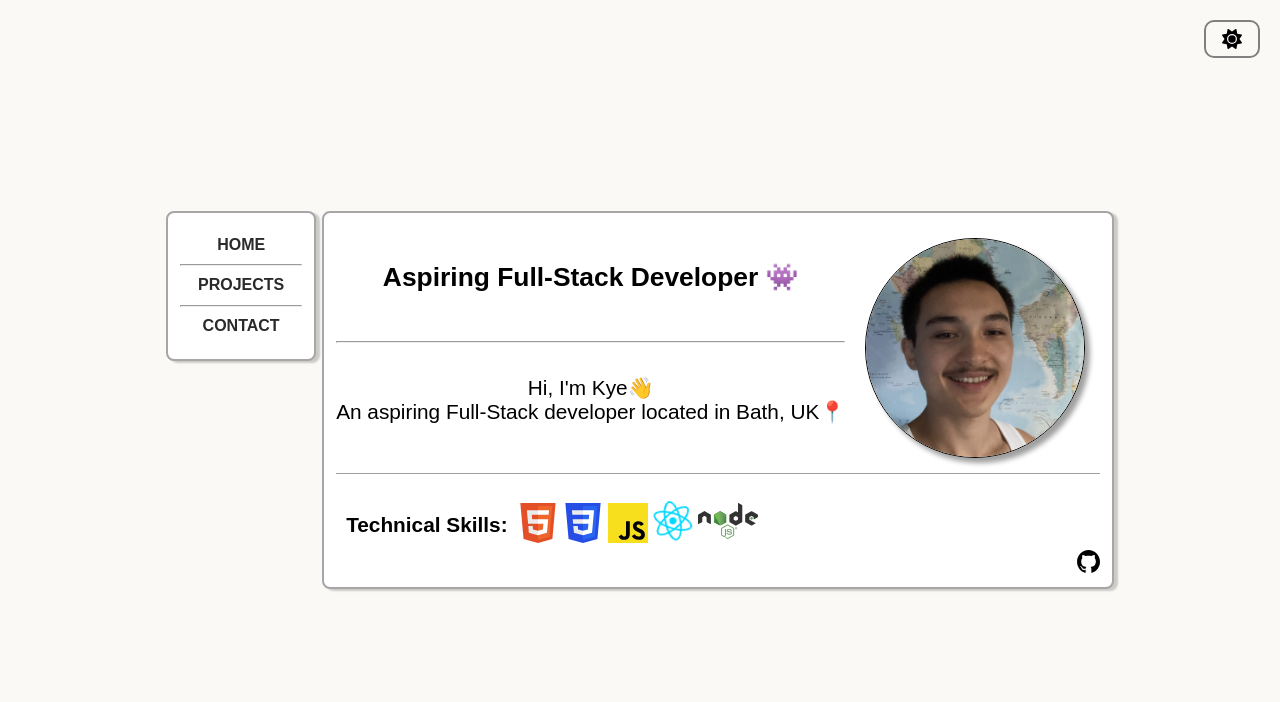
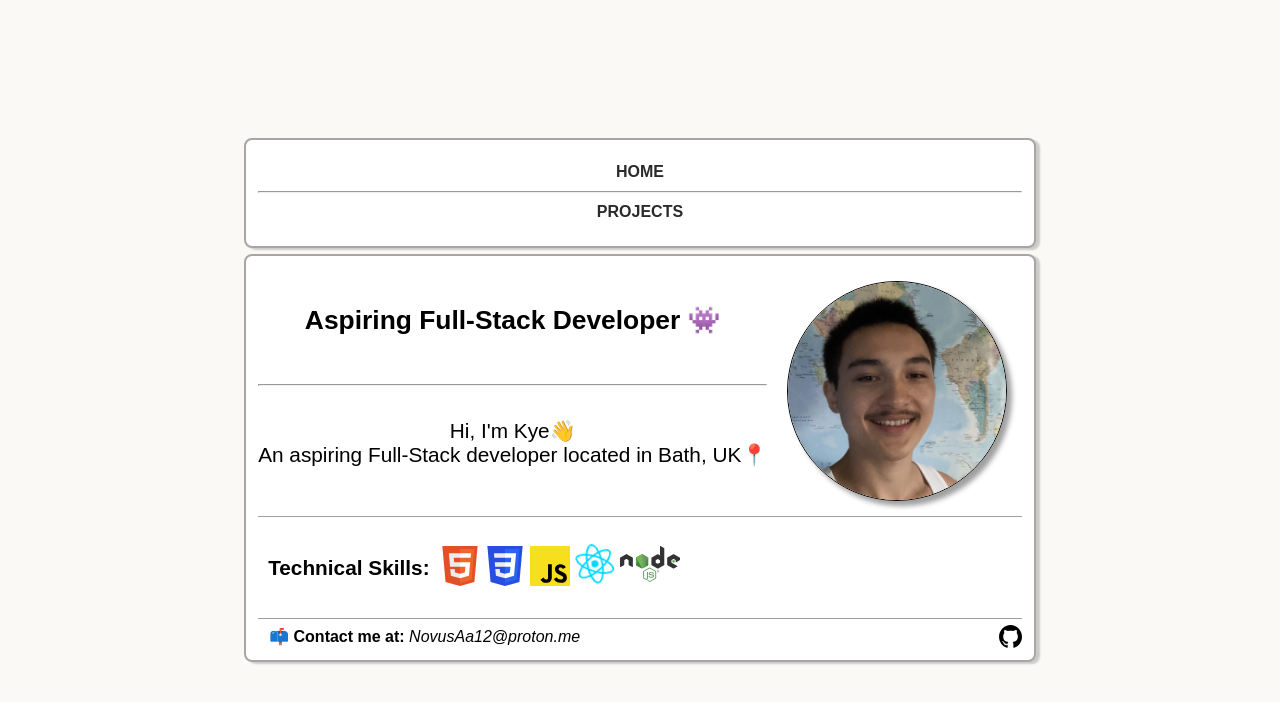
Before and after one commit to yee0802/portfolio-page, a React (Vite) app: page / in a window 1280 px wide. Shown: the top 702 px of the page. Built offline with nearby package versions, Linux system fonts and the light colour scheme.

Commit message:
remove Contact component and add content to Home

```diff
--- a/src/App.css
+++ b/src/App.css
@@ -2,7 +2,7 @@
   display: grid;
   height: 100vh;
   width: 100vw;
-  place-items: center;
+  place-content: center;
   background-color: #faf9f6;
   padding: 0.5rem 0;
 }
@@ -21,8 +21,7 @@
 
 main {
   display: grid;
-  height: fit-content;
-  grid-template-columns: 150px 1fr;
+  grid-template-rows: 110px 1fr;
   padding: 0.5rem;
   gap: 6px;
 }
@@ -35,9 +34,3 @@ main > article {
   padding: 0.75rem;
   box-shadow: 4px 2px 2px #00000030;
 }
-
-@media screen and (max-width: 850px) {
-  main {
-    grid-template: 150px 1fr / 1fr;
-  }
-}
--- a/src/App.jsx
+++ b/src/App.jsx
@@ -2,22 +2,17 @@ import { Route, Routes } from "react-router-dom";
 import "./App.css";
 import Nav from "./components/Nav/Nav";
 import Home from "./pages/Home/Home";
-import Contact from "./pages/Contact/Contact";
+import Projects from "./pages/Projects/Projects";
 
 function App() {
   return (
     <>
-      <section id="theme-toggle">
-        <img src="./src/assets/sun.svg" alt="" width={20} />
-      </section>
-
       <main>
         <Nav />
 
         <Routes>
           <Route path="/" element={<Home />} />
-          <Route path="/projects" element={<Home />} />
-          <Route path="/contact" element={<Contact />} />
+          <Route path="/projects" element={<Projects />} />
         </Routes>
       </main>
     </>
--- a/src/components/Nav/Nav.jsx
+++ b/src/components/Nav/Nav.jsx
@@ -13,10 +13,6 @@ export default function Nav() {
           <Link to="/projects" className="link">
             <li className="projects-link">PROJECTS</li>
           </Link>
-          <hr />
-          <Link to="/contact" className="link">
-            <li className="contact-link">CONTACT</li>
-          </Link>
         </ul>
       </nav>
     </aside>
--- a/src/components/Nav/index.css
+++ b/src/components/Nav/index.css
@@ -1,7 +1,3 @@
-aside {
-  max-height: 150px;
-}
-
 nav > ul {
   text-align: center;
   list-style: none;
@@ -26,10 +22,6 @@ nav > ul li {
 
 .projects-link:hover {
   background-color: rgb(69, 195, 245);
-}
-
-.contact-link:hover {
   border-bottom-right-radius: 10px;
   border-bottom-left-radius: 10px;
-  background-color: rgb(240, 161, 58);
 }
--- a/src/pages/Contact/Contact.jsx
+++ /dev/null
@@ -1,22 +0,0 @@
-import "./index.css";
-
-export default function Contact() {
-  return (
-    <article id="contact">
-      <h1>Connect With Me💬</h1>
-      <hr />
-
-      <section className="contact-info">
-        <section>
-          <a href="https://github.com/yee0802" target="_blank">
-            Github
-          </a>
-        </section>
-
-        <p>
-          <b>Email:</b>NovusAa12@proton.me
-        </p>
-      </section>
-    </article>
-  );
-}
--- a/src/pages/Contact/index.css
+++ /dev/null
@@ -1,35 +0,0 @@
-#contact {
-  display: grid;
-  grid-template-rows: 1fr 1px 2fr;
-  text-align: center;
-  width: 400px;
-  height: 200px;
-}
-
-#contact > h1 {
-  font-size: 1.65rem;
-  margin-left: 20px;
-}
-
-.contact-info {
-  display: grid;
-  align-items: center;
-}
-
-.contact-info > section > a {
-  font-size: 1.1rem;
-}
-
-.contact-info > p {
-  display: flex;
-  font-size: 1.2rem;
-  gap: 3px;
-  justify-content: center;
-  align-items: end;
-}
-
-@media screen and (max-width: 416px) {
-  #contact {
-    width: auto;
-  }
-}
--- a/src/pages/Home/Home.jsx
+++ b/src/pages/Home/Home.jsx
@@ -6,7 +6,6 @@ export default function Home() {
       <section className="profile-pic">
         <img src="../../src/assets/profile.png" alt="profile-picture" />
       </section>
-
       <section className="info">
         <h1>Aspiring Full-Stack Developer 👾</h1>
         <hr />
@@ -59,8 +58,11 @@ export default function Home() {
           </li>
         </ul>
       </section>
-
       <section className="github--link">
+        <p>
+          <b>📫 Contact me at: </b>
+          <em>NovusAa12@proton.me</em>
+        </p>
         <a href="https://github.com/yee0802" target="_blank">
           <img src="../../src/assets/github.svg" alt="github-logo" width={23} />
         </a>
--- a/src/pages/Home/index.css
+++ b/src/pages/Home/index.css
@@ -1,6 +1,6 @@
 #home {
   display: grid;
-  grid-template: 2fr 1fr / 2fr 1fr;
+  grid-template: 2fr 1fr 30px / 2fr 1fr;
   text-align: center;
 }
 
@@ -39,11 +39,18 @@
 }
 
 .github--link {
-  grid-area: 2 / 1 / 3 / 3;
+  grid-area: 3 / 1 / 4 / 3;
   display: flex;
   flex-direction: row;
-  align-items: end;
-  justify-content: end;
+  align-items: center;
+  justify-content: space-between;
+  padding-top: 0.4rem;
+  border-top: 1px solid rgb(160, 159, 159);
+}
+
+.github--link > p {
+  position: relative;
+  margin-left: 11px;
 }
 
 .github--link > a > img {
@@ -87,7 +94,7 @@
   }
 }
 
-@media screen and (max-width: 850px) {
+@media screen and (max-width: 725px) {
   #home {
     grid-template: 2fr 1fr / 1fr;
   }
```
